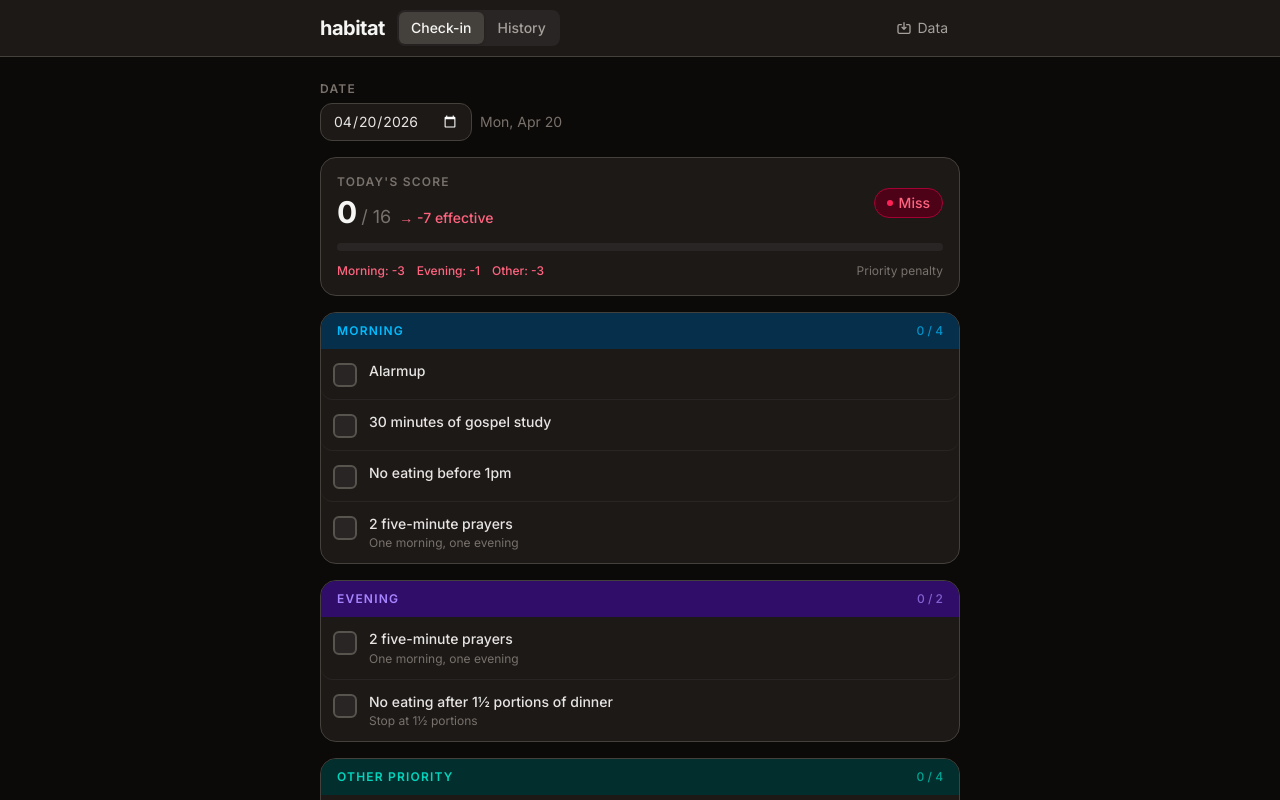
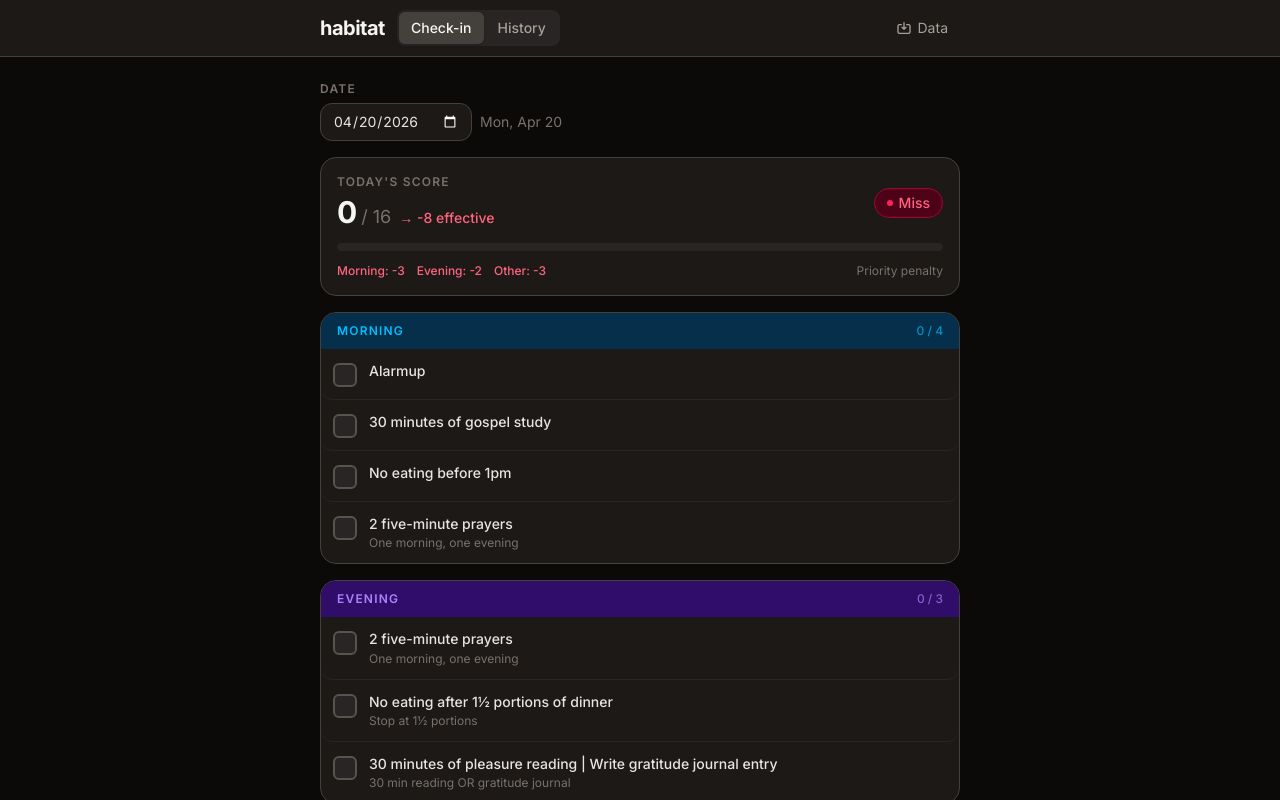
Before and after one commit to adallen93/habitat, a React (Vite) app: page / in a window 1280 px wide. Shown: the top 800 px of the page. Built offline with nearby package versions, Linux system fonts and the light colour scheme.

Commit message:
Adjusting for habit changes

```diff
--- a/src/components/checkin/CheckInTab.tsx
+++ b/src/components/checkin/CheckInTab.tsx
@@ -1,6 +1,6 @@
 import { useState, useEffect } from 'react';
 import type { HabitId, DayRecord } from '../../types';
-import { HABITS_BY_CATEGORY } from '../../constants/habits';
+import { HABITS, getHabitsByCategoryForDate } from '../../constants/habits';
 import { todayString, formatDisplayDate } from '../../lib/dateUtils';
 import { HabitGroup } from './HabitGroup';
 import { ScorePreview } from './ScorePreview';
@@ -42,7 +42,7 @@ export function CheckInTab({ getRecord, saveRecord, initialDate }: Props) {
   function handleSave() {
     const record = saveRecord(selectedDate, Array.from(checked) as HabitId[]);
     setSaved(true);
-    const msg = `Saved! ${record.rating} — ${record.effectiveScore}/16`;
+    const msg = `Saved! ${record.rating} — ${record.effectiveScore}/${HABITS.length}`;
     setToast(msg);
     setTimeout(() => setToast(null), 3000);
   }
@@ -86,14 +86,14 @@ export function CheckInTab({ getRecord, saveRecord, initialDate }: Props) {
       </div>
 
       {/* Score preview */}
-      <ScorePreview checked={checked} />
+      <ScorePreview checked={checked} date={selectedDate} />
 
       {/* Habit groups */}
       {GROUPS.map(g => (
         <HabitGroup
           key={g.key}
           label={g.label}
-          habits={HABITS_BY_CATEGORY[g.key]}
+          habits={getHabitsByCategoryForDate(selectedDate)[g.key]}
           checked={checked}
           onToggle={toggle}
           accentClass={g.accentClass}
--- a/src/components/checkin/ScorePreview.tsx
+++ b/src/components/checkin/ScorePreview.tsx
@@ -1,16 +1,17 @@
 import type { HabitId } from '../../types';
 import { computeScore } from '../../lib/scoring';
+import { HABITS } from '../../constants/habits';
 import { RatingBadge } from '../shared/RatingBadge';
 
 interface Props {
   checked: Set<HabitId>;
+  date?: string;
 }
 
-const TOTAL = 16;
-
-export function ScorePreview({ checked }: Props) {
+export function ScorePreview({ checked, date }: Props) {
   const completed = Array.from(checked) as HabitId[];
-  const { score, effectiveScore, rating, penalties } = computeScore(completed);
+  const { score, effectiveScore, rating, penalties } = computeScore(completed, date);
+  const TOTAL = HABITS.length;
   const totalPenalty = Object.values(penalties).reduce((a, b) => a + b, 0);
 
   const pct = (score / TOTAL) * 100;
--- a/src/components/history/CompletionChart.tsx
+++ b/src/components/history/CompletionChart.tsx
@@ -22,12 +22,17 @@ export function CompletionChart({ records }: Props) {
     );
   }
 
+  const firstRecordDate = Object.keys(records).sort()[0];
+
   const data = HABITS.map(habit => {
-    const allTime = allRecords.length > 0
-      ? Math.round(allRecords.filter(r => r.completed.includes(habit.id)).length / allRecords.length * 100)
+    const effectiveStart = habit.createdDate ?? firstRecordDate;
+    const eligibleAll = effectiveStart ? allRecords.filter(r => r.date >= effectiveStart) : allRecords;
+    const eligibleRecent = effectiveStart ? last14Records.filter(r => r.date >= effectiveStart) : last14Records;
+    const allTime = eligibleAll.length > 0
+      ? Math.round(eligibleAll.filter(r => r.completed.includes(habit.id)).length / eligibleAll.length * 100)
       : 0;
-    const twoWeek = last14Records.length > 0
-      ? Math.round(last14Records.filter(r => r.completed.includes(habit.id)).length / last14Records.length * 100)
+    const twoWeek = eligibleRecent.length > 0
+      ? Math.round(eligibleRecent.filter(r => r.completed.includes(habit.id)).length / eligibleRecent.length * 100)
       : 0;
     return { name: habit.shortLabel, fullName: habit.label, allTime, twoWeek };
   });
--- a/src/components/history/StatsCard.tsx
+++ b/src/components/history/StatsCard.tsx
@@ -18,17 +18,21 @@ export function StatsCard({ records, currentStreak, bestStreak }: Props) {
 
   function computeMostMissed(days: DayRecord[]): string {
     if (days.length === 0) return '—';
+    const firstRecordDate = Object.keys(records).sort()[0];
     let lowestRate = Infinity;
     let lowestHabit = '';
     for (const habit of HABITS) {
-      const completions = days.filter(r => r.completed.includes(habit.id)).length;
-      const rate = completions / days.length;
+      const effectiveStart = habit.createdDate ?? firstRecordDate;
+      const eligible = effectiveStart ? days.filter(r => r.date >= effectiveStart) : days;
+      if (eligible.length === 0) continue;
+      const completions = eligible.filter(r => r.completed.includes(habit.id)).length;
+      const rate = completions / eligible.length;
       if (rate < lowestRate) {
         lowestRate = rate;
         lowestHabit = habit.shortLabel;
       }
     }
-    return lowestHabit;
+    return lowestHabit || '—';
   }
 
   const mostMissed = computeMostMissed(allRecords);
--- a/src/components/history/WeekTable.tsx
+++ b/src/components/history/WeekTable.tsx
@@ -10,6 +10,7 @@ interface Props {
 
 export function WeekTable({ records, onDateClick }: Props) {
   const dates = getLastNDays(14);
+  const firstRecordDate = Object.keys(records).sort()[0];
 
   return (
     <div className="bg-stone-900 rounded-2xl border border-stone-700 overflow-hidden">
@@ -43,7 +44,8 @@ export function WeekTable({ records, onDateClick }: Props) {
                     </button>
                   </td>
                   {HABITS.map(h => {
-                    if (!record) {
+                    const effectiveStart = h.createdDate ?? firstRecordDate;
+                    if (!record || (effectiveStart && date < effectiveStart)) {
                       return <td key={h.id} className="px-1.5 py-2 text-center text-stone-700">—</td>;
                     }
                     const done = record.completed.includes(h.id);
--- a/src/constants/habits.ts
+++ b/src/constants/habits.ts
@@ -1,4 +1,5 @@
-import type { Habit, Category } from '../types';
+import type { Habit, Category, HabitId } from '../types';
+import { parseDate } from '../lib/dateUtils';
 
 export const HABITS: Habit[] = [
   {
@@ -53,12 +54,6 @@ export const HABITS: Habit[] = [
     categories: ['other'],
   },
   {
-    id: 'noVideosWorkHours',
-    label: 'No starting any videos during work hours',
-    shortLabel: 'No videos',
-    categories: ['other'],
-  },
-  {
     id: 'tenMinOutside',
     label: '10 minutes outside',
     shortLabel: 'Outside',
@@ -68,7 +63,7 @@ export const HABITS: Habit[] = [
     id: 'twoHoursDeepWork',
     label: '2 hours of deep work',
     shortLabel: 'Deep work',
-    categories: ['none'],
+    categories: ['other'],
   },
   {
     id: 'savorBite',
@@ -95,7 +90,7 @@ export const HABITS: Habit[] = [
     label: '30 minutes of pleasure reading | Write gratitude journal entry',
     shortLabel: 'Reading',
     sublabel: '30 min reading OR gratitude journal',
-    categories: ['none'],
+    categories: ['evening'],
   },
   {
     id: 'physicalContactConversation',
@@ -123,3 +118,19 @@ export const HABITS_BY_CATEGORY: Record<Category, Habit[]> = {
 };
 
 export const PRIORITY_CATEGORIES: Category[] = ['morning', 'evening', 'other'];
+
+export const SATURDAY_EXCLUDED_HABIT_IDS: HabitId[] = ['twoHoursDeepWork'];
+
+export function getHabitsByCategoryForDate(date: string): Record<Category, Habit[]> {
+  const isSaturday = parseDate(date).getDay() === 6;
+  if (!isSaturday) return HABITS_BY_CATEGORY;
+  return {
+    morning: HABITS_BY_CATEGORY.morning,
+    evening: HABITS_BY_CATEGORY.evening,
+    other: HABITS_BY_CATEGORY.other.filter(h => !SATURDAY_EXCLUDED_HABIT_IDS.includes(h.id)),
+    none: [
+      ...HABITS_BY_CATEGORY.none,
+      ...HABITS_BY_CATEGORY.other.filter(h => SATURDAY_EXCLUDED_HABIT_IDS.includes(h.id)),
+    ],
+  };
+}
--- a/src/lib/scoring.ts
+++ b/src/lib/scoring.ts
@@ -1,5 +1,5 @@
 import type { HabitId, Rating } from '../types';
-import { HABITS_BY_CATEGORY, PRIORITY_CATEGORIES } from '../constants/habits';
+import { HABITS, HABITS_BY_CATEGORY, PRIORITY_CATEGORIES, getHabitsByCategoryForDate } from '../constants/habits';
 
 export interface ScoreResult {
   score: number;
@@ -8,15 +8,16 @@ export interface ScoreResult {
   penalties: Record<string, number>;
 }
 
-export function computeScore(completed: HabitId[]): ScoreResult {
+export function computeScore(completed: HabitId[], date?: string): ScoreResult {
   const completedSet = new Set(completed);
   const score = completed.length;
+  const habitsByCategory = date ? getHabitsByCategoryForDate(date) : HABITS_BY_CATEGORY;
 
   const penalties: Record<string, number> = {};
   let totalPenalty = 0;
 
   for (const cat of PRIORITY_CATEGORIES) {
-    const habitsInCat = HABITS_BY_CATEGORY[cat];
+    const habitsInCat = habitsByCategory[cat];
     const missed = habitsInCat.filter(h => !completedSet.has(h.id)).length;
     const penalty = Math.max(0, missed - 1);
     penalties[cat] = penalty;
@@ -24,11 +25,12 @@ export function computeScore(completed: HabitId[]): ScoreResult {
   }
 
   const effectiveScore = score - totalPenalty;
+  const n = HABITS.length;
 
   let rating: Rating;
-  if (effectiveScore < 13) rating = 'Miss';
-  else if (effectiveScore === 13) rating = 'Pass';
-  else if (effectiveScore < 16) rating = 'Good';
+  if (effectiveScore < n - 4) rating = 'Miss';
+  else if (effectiveScore === n - 4) rating = 'Pass';
+  else if (effectiveScore < n - 1) rating = 'Good';
   else rating = 'Excellent';
 
   return { score, effectiveScore, rating, penalties };
--- a/src/lib/storage.ts
+++ b/src/lib/storage.ts
@@ -1,5 +1,6 @@
 import type { HabitatStore, DayRecord, HabitId } from '../types';
 import { computeScore } from './scoring';
+import { HABIT_MAP } from '../constants/habits';
 
 const STORAGE_KEY = 'habitat_records';
 const CURRENT_VERSION = 1;
@@ -26,10 +27,11 @@ export function saveStore(store: HabitatStore): void {
 
 export function saveRecord(date: string, completed: HabitId[]): DayRecord {
   const store = loadStore();
-  const { score, effectiveScore, rating } = computeScore(completed);
+  const cleanedCompleted = completed.filter(id => id in HABIT_MAP);
+  const { score, effectiveScore, rating } = computeScore(cleanedCompleted as HabitId[], date);
   const record: DayRecord = {
     date,
-    completed,
+    completed: cleanedCompleted as HabitId[],
     score,
     effectiveScore,
     rating,
--- a/src/types/index.ts
+++ b/src/types/index.ts
@@ -7,7 +7,6 @@ export type HabitId =
   | 'exercise'
   | 'coldShowerBreathing'
   | 'makeKeepCommitment'
-  | 'noVideosWorkHours'
   | 'tenMinOutside'
   | 'twoHoursDeepWork'
   | 'savorBite'
@@ -25,6 +24,7 @@ export interface Habit {
   shortLabel: string;
   sublabel?: string;
   categories: Category[];
+  createdDate?: string;
 }
 
 export type Rating = 'Miss' | 'Pass' | 'Good' | 'Excellent';
```
